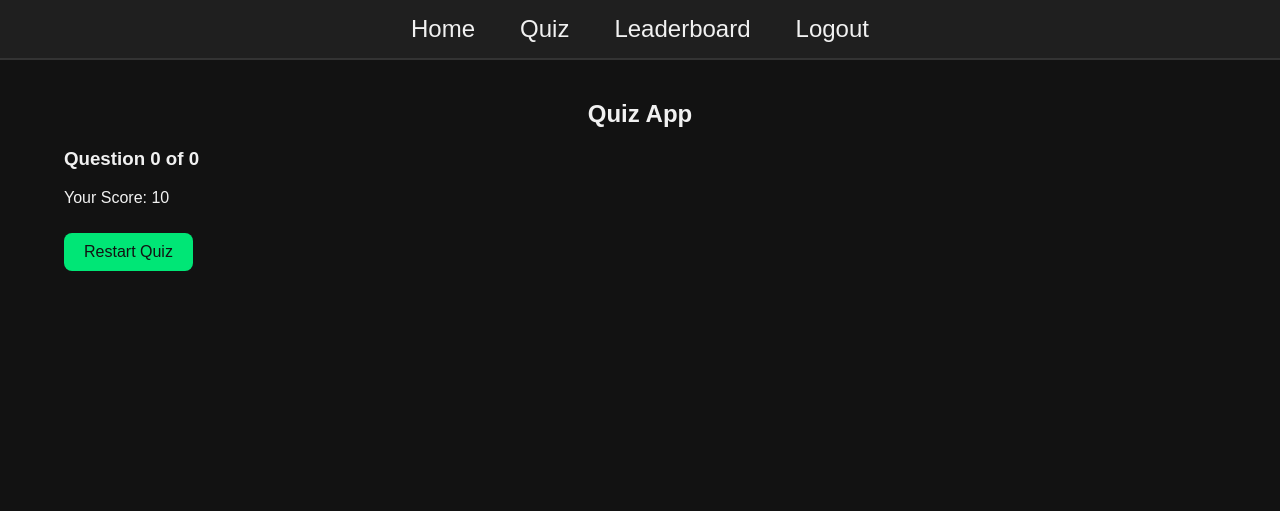
After one commit to akhirwan/quiz_app, a Flask app: page /quiz_finished in a window 1280 px wide. The commit adds this page. Shown: the top 511 px of the page. Run offline with Flask 3, Linux system fonts and the light colour scheme; a user stored in the database is signed in; tables that the repository leaves empty hold one stand-in row (values such as "Sample post"); parts of the project's set-up code (start-up, migrations or seed data) failed here and were passed over.

Commit message:
random questions

```diff
--- a/app.py
+++ b/app.py
@@ -4,6 +4,7 @@ from weather import get_weather
 from dotenv import load_dotenv
 from urllib.parse import quote_plus
 import os
+import random
 
 load_dotenv()
 
@@ -80,118 +81,186 @@ def login():
 
   return render_template('login.html')
 
+# @app.route('/quiz')
+# def quiz():
+#   if 'user_id' not in session:
+#     return redirect(url_for('login'))
+
+#   # get user
+#   user = Users.query.get(session['user_id'])
+
+#   # Ambil semua pertanyaan urut berdasarkan ID paling kecil
+#   questions = Questions.query.order_by(Questions.id.asc()).all()
+#   total_questions = len(questions)
+
+#   if total_questions == 0:
+#     return render_template('no_questions.html')
+
+#   # Jika belum ada index dalam session → set ke 1
+#   if 'current_index' not in session:
+#     session['current_index'] = 1
+
+#   # Pastikan index tidak keluar batas
+#   if session['current_index'] < 1:
+#     session['current_index'] = 1
+
+#   if session['current_index'] > total_questions:
+#     session['current_index'] = total_questions
+
+#   # Ambil pertanyaan sesuai posisi
+#   question = questions[session['current_index'] - 1]
+#   return render_template(
+#     'quiz.html',
+#     question=question,
+#     index=session['current_index'],
+#     total=total_questions,
+#     score=user.score
+#   )
+
 @app.route('/quiz')
 def quiz():
+  # User must be logged in
   if 'user_id' not in session:
     return redirect(url_for('login'))
 
-  # Ambil user
   user = Users.query.get(session['user_id'])
 
-  # Ambil semua pertanyaan urut berdasarkan ID paling kecil
-  questions = Questions.query.order_by(Questions.id.asc()).all()
-  total_questions = len(questions)
+  # Create a randomized question order ONLY once per session
+  if 'question_order' not in session:
+    # Fetch all question IDs
+    all_ids = [q.id for q in Questions.query.all()]
 
-  if total_questions == 0:
-    return render_template('no_questions.html')
+    # If no questions exist, show "no questions" page
+    if not all_ids:
+      return render_template('no_questions.html')
 
-  # Jika belum ada index dalam session → set ke 1
-  if 'current_index' not in session:
-    session['current_index'] = 1
+    # Shuffle question order and save into session
+    random.shuffle(all_ids)
+    session['question_order'] = all_ids
 
-  # Pastikan index tidak keluar batas
-  if session['current_index'] < 1:
-    session['current_index'] = 1
+    # Set the starting index to 0 (first question)
+    session['current_index'] = 0
 
-  if session['current_index'] > total_questions:
-    session['current_index'] = total_questions
+  # Get the saved question order from session
+  question_order = session['question_order']
+  total_questions = len(question_order)
 
-  # Ambil pertanyaan sesuai posisi
-  question = questions[session['current_index'] - 1]
+  # Ensure index stays within valid range
+  if session['current_index'] < 0:
+    session['current_index'] = 0
+
+  if session['current_index'] >= total_questions:
+    # session['current_index'] = total_questions - 1
+    return redirect(url_for('quiz_finished', total=total_questions))
+
+  # Get the question ID based on randomized order
+  question_id = question_order[session['current_index']]
+  question = Questions.query.get(question_id)
+
+  # Render the quiz page with current question and user score
   return render_template(
     'quiz.html',
     question=question,
-    index=session['current_index'],
+    index=session['current_index'] + 1,  # for display (1-based)
     total=total_questions,
     score=user.score
   )
 
-@app.route('/quiz/next')
-def quiz_next():
+# @app.route('/quiz/next')
+# def quiz_next():
+#   if 'user_id' not in session:
+#     return redirect(url_for('login'))
+
+#   total = Questions.query.count()
+
+#   if session.get('current_index', 1) < total:
+#     session['current_index'] += 1
+
+#   return redirect(url_for('quiz'))
+
+# @app.route('/quiz/previous')
+# def quiz_previous():
+#   if 'user_id' not in session:
+#     return redirect(url_for('login'))
+
+#   if session.get('current_index', 1) > 1:
+#     session['current_index'] -= 1
+
+#   return redirect(url_for('quiz'))
+
+@app.route('/next')
+def next_question():
+  if 'current_index' in session:
+    session['current_index'] += 1
+  return redirect(url_for('quiz'))
+
+@app.route('/prev')
+def prev_question():
+  if 'current_index' in session:
+    session['current_index'] -= 1
+  return redirect(url_for('quiz'))
+
+@app.route('/quiz_finished')
+def quiz_finished():
+  total_questions = request.args.get('total', 0)
+  user = Users.query.get(session['user_id'])
+  print(user)
+  return render_template('quiz_finished.html', total=total_questions, user=user)
+
+@app.route('/answer/<int:question_id>', methods=['POST'])
+def answer(question_id):
+  # if no choosed answer
+  selected = request.form.get('option')
+  question = Questions.query.get(question_id)
+  users = Users.query.get(session['user_id'])
+
+  if not selected:
+    flash("choose one answer!", "warning")
+    # stay in same question
+    return redirect(url_for('quiz'))
+
+  # if correct add score
+  if selected == question.correct_option:
+    users.score += 10
+    db.session.commit()
+
+  # next question
+  current_index = session.get('current_index', 1)
+  total = Questions.query.count()
+
+  # if available next question
+  if current_index < total:
+    session['current_index'] = current_index + 1
+  else:
+    # if all questions answered
+    flash("Quiz is done! no more question.", "info")
+    return redirect(url_for('result'))
+
+  return redirect(url_for('quiz'))
+
+@app.route('/result')
+def result():
   if 'user_id' not in session:
     return redirect(url_for('login'))
 
-  total = Questions.query.count()
+  user = Users.query.get(session['user_id'])
+  total_questions = Questions.query.count()
 
-  if session.get('current_index', 1) < total:
-    session['current_index'] += 1
+  return render_template(
+    'result.html',
+    score=user.score,
+    total=total_questions
+  )
+
+# @app.route('/restart', methods=['POST'])
+@app.route('/restart')
+def restart_quiz():
+  session['current_index'] = 0
+  user = Users.query.get(session['user_id'])
+  user.score = 0
+  db.session.commit()
 
   return redirect(url_for('quiz'))
-
-@app.route('/quiz/previous')
-def quiz_previous():
-  if 'user_id' not in session:
-    return redirect(url_for('login'))
-
-  if session.get('current_index', 1) > 1:
-    session['current_index'] -= 1
-
-  return redirect(url_for('quiz'))
-
-@app.route('/answer/<int:question_id>', methods=['POST'])
-def answer(question_id):
-    # Aman: jika user tidak memilih jawaban
-    selected = request.form.get('option')
-
-    question = Questions.query.get(question_id)
-    users = Users.query.get(session['user_id'])
-
-    # Jika user tidak memilih jawaban
-    if not selected:
-        flash("Pilih salah satu jawaban sebelum melanjutkan!", "warning")
-        # tetap di pertanyaan SAMA
-        return redirect(url_for('quiz'))
-
-    # Jika jawaban benar → tambah skor
-    if selected == question.correct_option:
-        users.score += 10
-        db.session.commit()
-
-    # --- PENTING: Selalu pindah ke pertanyaan berikut ---
-    current_index = session.get('current_index', 1)
-    total = Questions.query.count()
-
-    # Jika masih ada pertanyaan berikutnya
-    if current_index < total:
-        session['current_index'] = current_index + 1
-    else:
-        # Jika pertanyaan sudah habis
-        flash("Kuis selesai! Tidak ada pertanyaan lagi.", "info")
-        return redirect(url_for('result'))
-
-    return redirect(url_for('quiz'))
-
-@app.route('/result')
-def result():
-    if 'user_id' not in session:
-        return redirect(url_for('login'))
-
-    user = Users.query.get(session['user_id'])
-    total_questions = Questions.query.count()
-
-    return render_template(
-        'result.html',
-        score=user.score,
-        total=total_questions
-    )
-
-@app.route('/restart', methods=['POST'])
-def restart_quiz():
-    session['current_index'] = 1
-    user = Users.query.get(session['user_id'])
-    user.score = 0
-    db.session.commit()
-    return redirect(url_for('quiz'))
 
 @app.route('/leaderboard')
 def leaderboard():
@@ -200,9 +269,11 @@ def leaderboard():
 
 @app.route('/logout')
 def logout():
+  user = Users.query.get(session['user_id'])
+  user.score = 0
+  db.session.commit()
   session.clear()
   return redirect(url_for('index'))
 
 if __name__ == '__main__':
-  app.run(debug=True)
-  # app.run(debug=True, port=4040)
+  app.run(debug=True) # default run at port 5000
--- a/templates/quiz.html
+++ b/templates/quiz.html
@@ -28,13 +28,13 @@
 <div style="margin-top: 10px;">
 
   {% if index > 1 %}
-  <a href="{{ url_for('quiz_previous') }}">
+  <a href="{{ url_for('prev_question') }}">
      <button>Previous</button>
   </a>
   {% endif %}
 
   {% if index < total %}
-  <a href="{{ url_for('quiz_next') }}">
+  <a href="{{ url_for('next_question') }}">
     <button>Next</button>
   </a>
   {% endif %}
--- /dev/null
+++ b/templates/quiz_finished.html
@@ -0,0 +1,14 @@
+{% extends 'base.html' %}
+{% block content %}
+<h2>Quiz App</h2>
+<h3>Question {{ total }} of {{ total }}</h3>
+<p>Your Score: {{ user.score }}</p>
+<div style="margin-top: 10px;">
+  <a href="{{ url_for('restart_quiz') }}">
+    <button>
+      Restart Quiz
+    </button>
+  </a>
+</div>
+
+{% endblock %}
```
